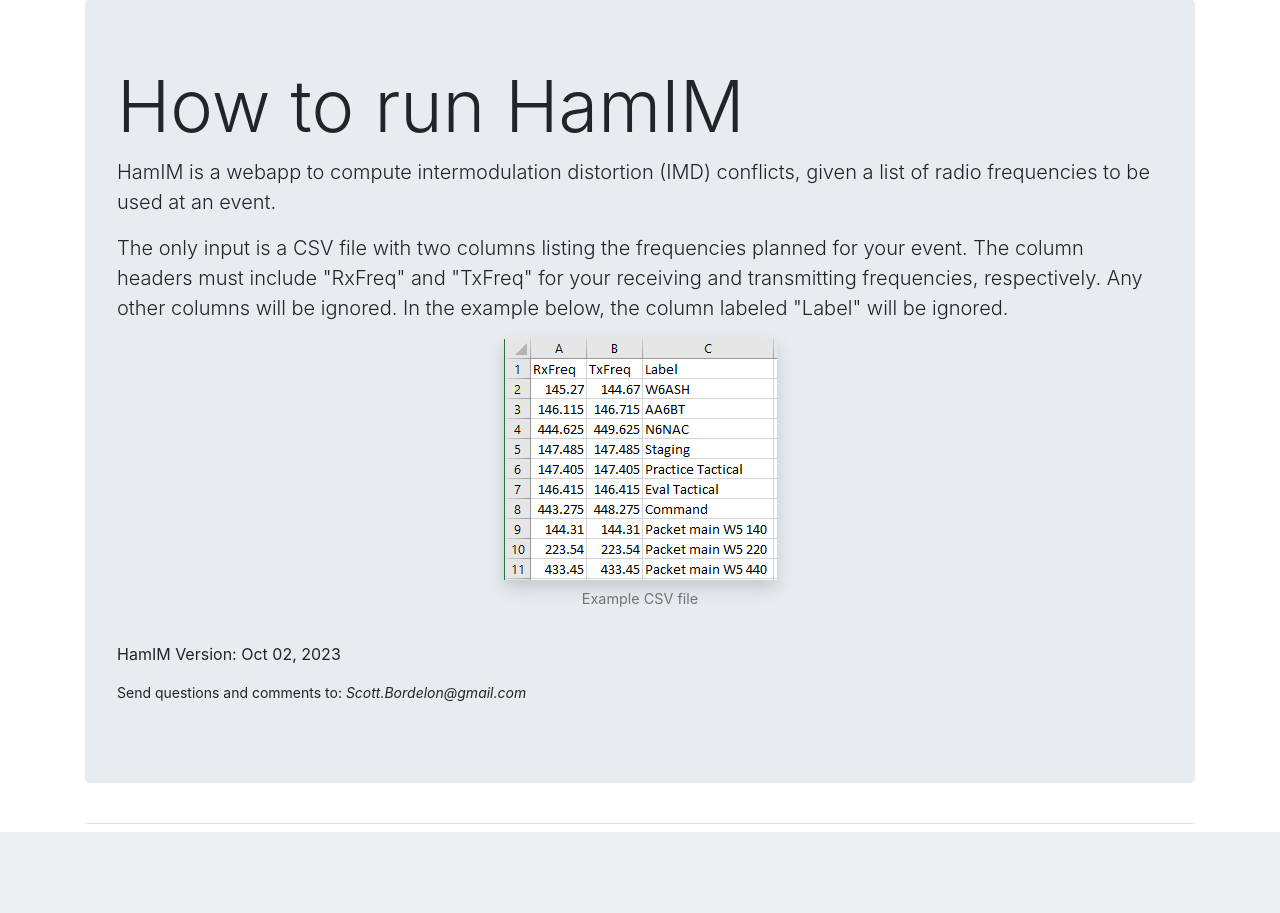
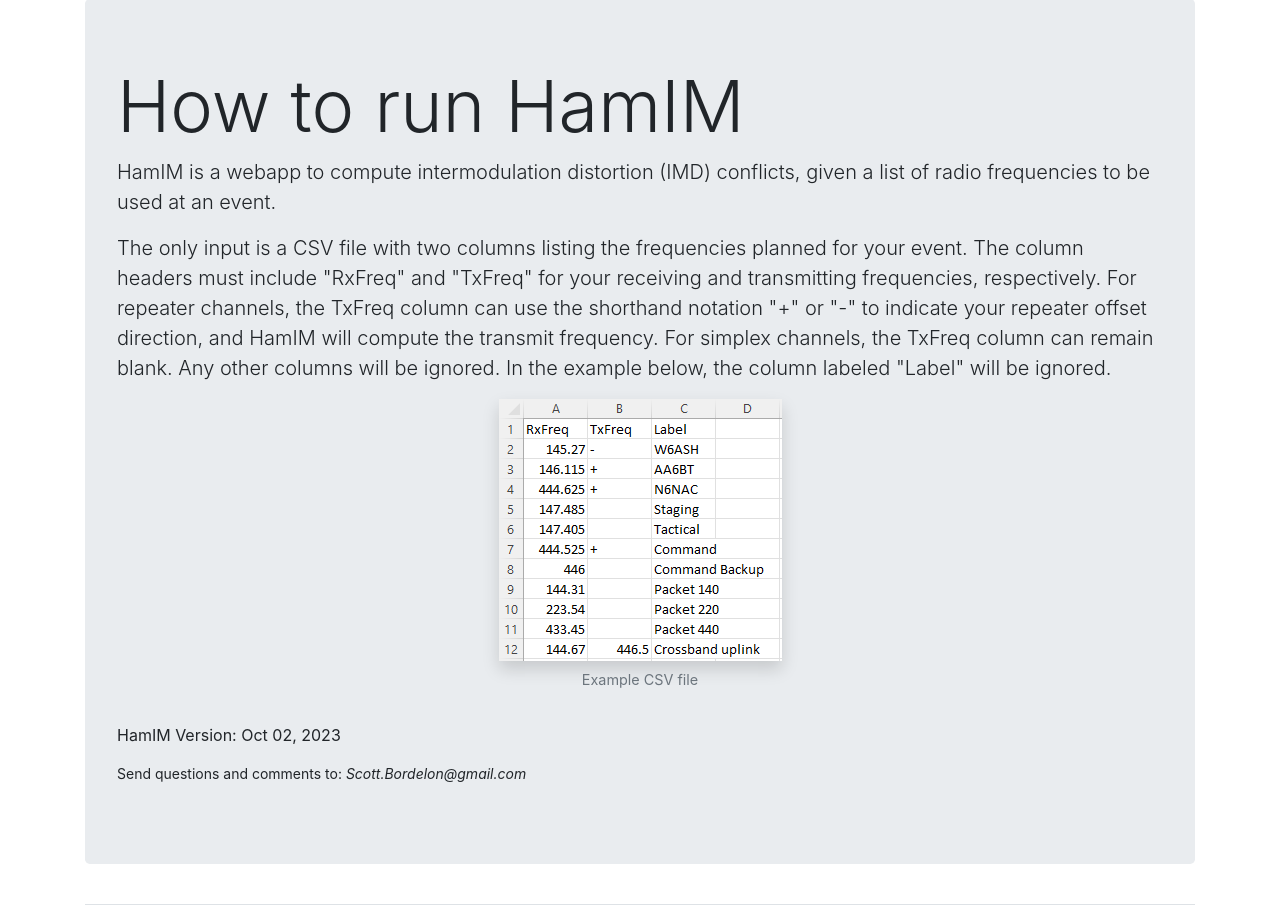
Before and after one commit to Schlermie/ham_intermod, a Django app: page /about/ in a window 1280 px wide. Shown: the part 128-1041 px from the top of the page. Before the commit the page ends 960 px from the top, so only its background shows below. Run offline with Django 4.2, Linux system fonts and the light colour scheme; some libraries are stand-ins or nearby versions.

Commit message:
Updated example CSV file to include + and -

```diff
--- a/hamim/templates/hamim/about.html
+++ b/hamim/templates/hamim/about.html
@@ -11,8 +11,11 @@
       The only input is a CSV file with two columns listing the frequencies
       planned for your event. The column headers must include "RxFreq" and
       "TxFreq" for your receiving and transmitting frequencies, respectively.
-      Any other columns will be ignored. In the example below, the column
-      labeled "Label" will be ignored.
+      For repeater channels, the TxFreq column can use the shorthand notation
+      "+" or "-" to indicate your repeater offset direction, and HamIM will
+      compute the transmit frequency. For simplex channels, the TxFreq column
+      can remain blank. Any other columns will be ignored. In the example below,
+      the column labeled "Label" will be ignored.
       <center><figure class="figure">
         <img src="{% static 'CSVExample.png' %}" class="shadow mb-2">
         <figcaption class="figure-caption">Example CSV file</figcaption>
```
Also changed, not shown: hamim/static/CSVExample.png.
